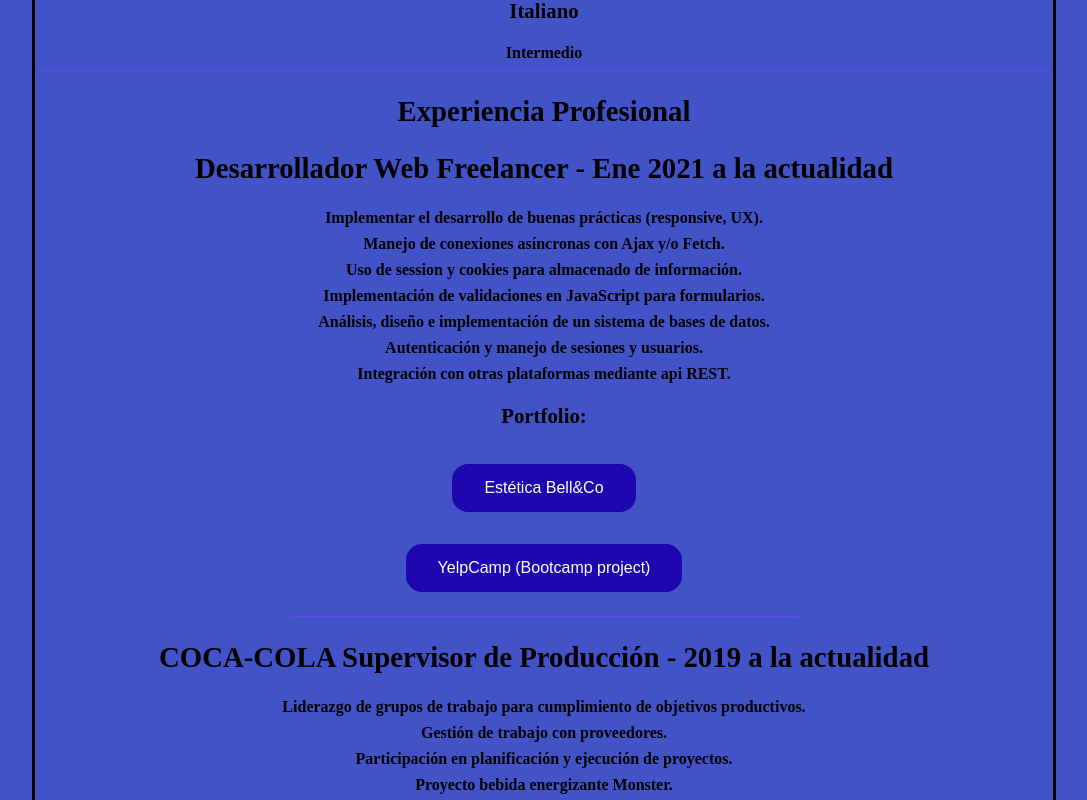
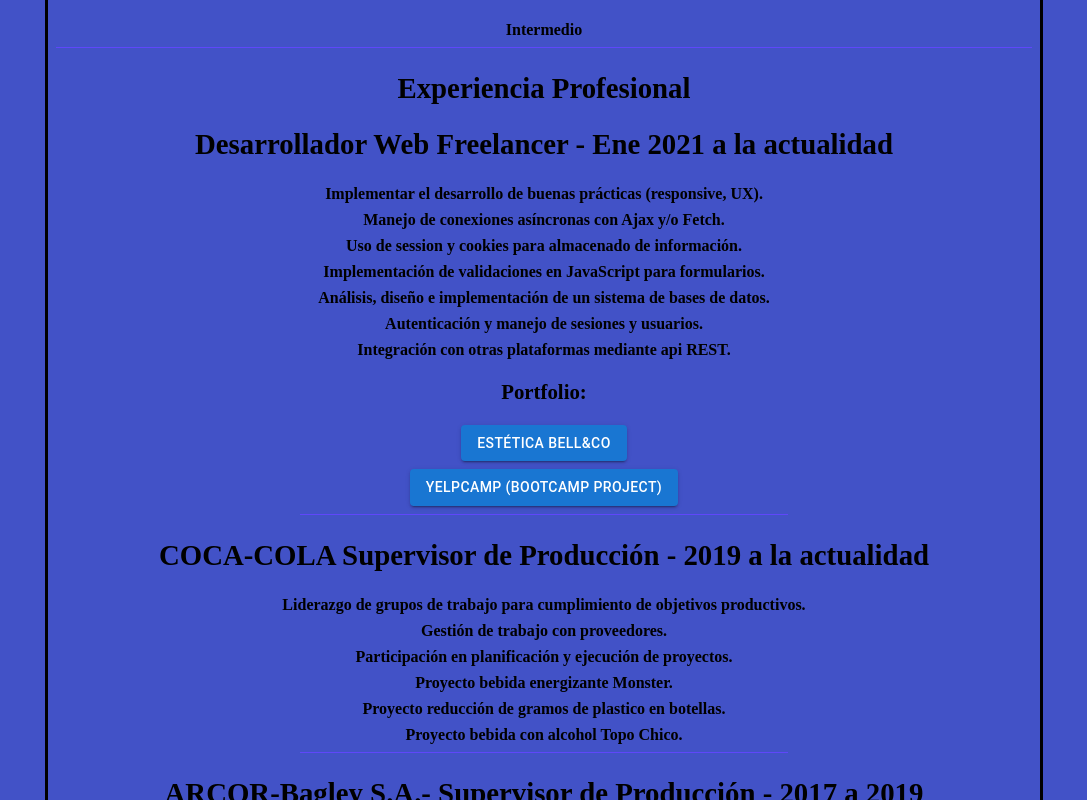
Before and after one commit to leocomeron/cv, a React (Create React App) app: page / in a window 1280 px wide. Shown: the part 1935-2735 px from the top of the page, without its empty margins (96-1183 px from the left). Built offline with nearby package versions, Linux system fonts and the light colour scheme.

Commit message:
include MUI

```diff
--- a/package.json
+++ b/package.json
@@ -3,6 +3,9 @@
   "version": "0.1.0",
   "private": true,
   "dependencies": {
+    "@emotion/react": "^11.7.1",
+    "@emotion/styled": "^11.6.0",
+    "@mui/material": "^5.2.4",
     "@testing-library/jest-dom": "^5.14.1",
     "@testing-library/react": "^11.2.7",
     "@testing-library/user-event": "^12.8.3",
--- a/src/App.js
+++ b/src/App.js
@@ -1,17 +1,14 @@
-import Spanish from './components/Principal.js'
-import { Route } from 'react-router-dom'
-
+import Information from "./components/Principal.js";
+import { Route } from "react-router-dom";
 
 function App() {
-
-    return (
-        <div>
-            <Route path='/' exact>
-                <Spanish />
-            </Route>
-        </div >
-
-    )
+  return (
+    <div>
+      <Route path="/" exact>
+        <Information />
+      </Route>
+    </div>
+  );
 }
 
 export default App;
--- a/src/components/Principal.js
+++ b/src/components/Principal.js
@@ -8,10 +8,11 @@
 // import IconCSS from '../../src/images/IconCSS'
 // import IconJS from '../../src/images/IconJS'
 
+import Button from "@mui/material/Button";
 import classes from "../components/Principal.module.css";
 import { useState } from "react";
 
-function Spanish() {
+function Information() {
   var [lenguaje, setLenguaje] = useState(true);
   if (lenguaje) {
     return (
@@ -19,11 +20,12 @@
         <img src={FotoPerfil} alt="" className={classes.profilePic} />
         <div>
           {/* <a href="/en"> */}
-          <button
+          <Button
+            variant="contained"
             onClick={() => setLenguaje((lenguaje = lenguaje ? false : true))}
           >
             Switch Lenguaje
-          </button>
+          </Button>
           {/* </a> */}
         </div>
         <h1>LEANDRO COMERÓN</h1>
@@ -184,22 +186,24 @@
           <h3>Portfolio: </h3>
 
           <div>
-            <a
+            <Button
               href="https://github.com/leocomeron/estetica"
               target="_blank"
               rel="noreferrer"
+              variant="contained"
             >
-              <button>Estética Bell&Co</button>
-            </a>
+              Estética Bell&Co
+            </Button>
           </div>
           <div>
-            <a
+            <Button
               href="https://github.com/leocomeron/YelpCamp"
               target="_blank"
               rel="noreferrer"
+              variant="contained"
             >
-              <button>YelpCamp (Bootcamp project)</button>
-            </a>
+              YelpCamp (Bootcamp project)
+            </Button>
           </div>
 
           <hr className={classes.hrSmall}></hr>
@@ -238,11 +242,12 @@
           <img src={FotoPerfil} alt="" className={classes.profilePic} />
           <div>
             {/* <a href="/en"> */}
-            <button
+            <Button
+              variant="contained"
               onClick={() => setLenguaje((lenguaje = lenguaje ? false : true))}
             >
               Cambiar idioma
-            </button>
+            </Button>
             {/* </a> */}
           </div>
           <h1>LEANDRO COMERÓN</h1>
@@ -399,22 +404,24 @@
             <h3>Portfolio:</h3>
 
             <div>
-              <a
+              <Button
                 href="https://github.com/leocomeron/estetica"
                 target="_blank"
                 rel="noreferrer"
+                variant="contained"
               >
-                <button>Estética Bell&Co</button>
-              </a>
+                Beauty Center Bell&Co
+              </Button>
             </div>
             <div>
-              <a
+              <Button
                 href="https://github.com/leocomeron/YelpCamp"
                 target="_blank"
                 rel="noreferrer"
+                variant="contained"
               >
-                <button>YelpCamp (Bootcamp project)</button>
-              </a>
+                YelpCamp (Bootcamp project)
+              </Button>
             </div>
 
             <hr className={classes.hrSmall}></hr>
@@ -442,4 +449,4 @@
   }
 }
 
-export default Spanish;
+export default Information;
--- a/src/components/Principal.module.css
+++ b/src/components/Principal.module.css
@@ -8,6 +8,9 @@
   margin: 0%;
   font-family: "Helvetica, sans-serif";
   background-color: #4252c7;
+}
+div {
+  margin: 0.5rem;
 }
 
 h1 {
```
Also changed, not shown: 1 other file (tests, documents, lock files or other folders).
